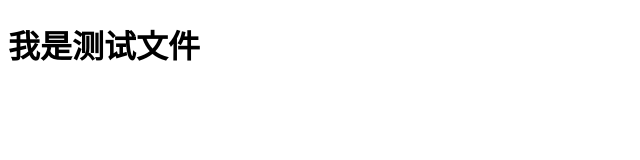
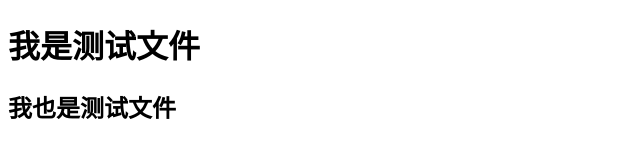
Before and after one commit to Dushuangbing/binggg, a plain HTML site: page index.html in a window 1280 px wide. Shown: the whole page, without its empty margins (0-640 px from the left). Drawn offline with Linux system fonts and the light colour scheme.

Commit message:
Update index.html
修改

```diff
--- a/index.html
+++ b/index.html
@@ -8,5 +8,7 @@
 </head>
 <body>
     <h1>我是测试文件</h1>
+    <h2>我也是测试文件</h2>
+
 </body>
 </html>
```
